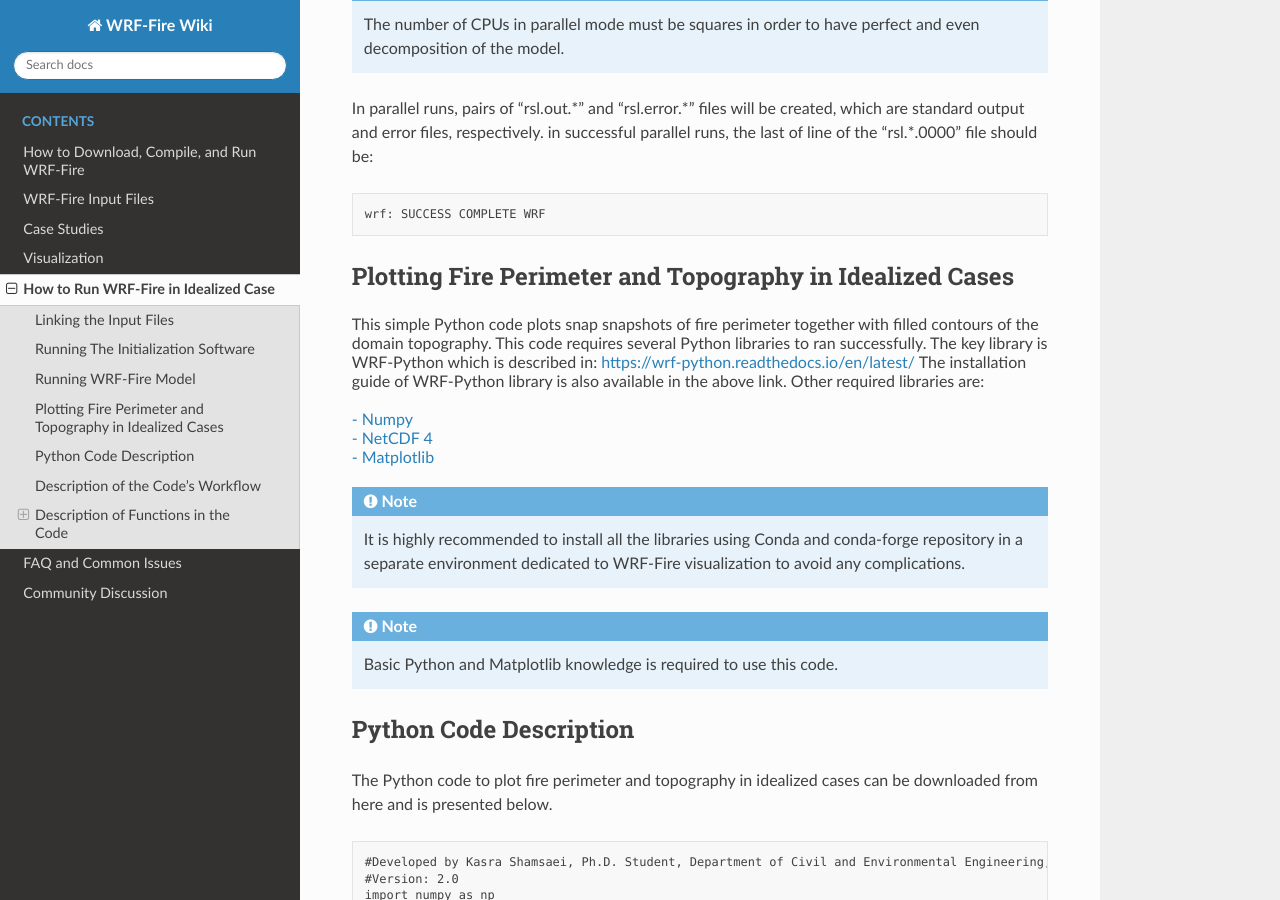
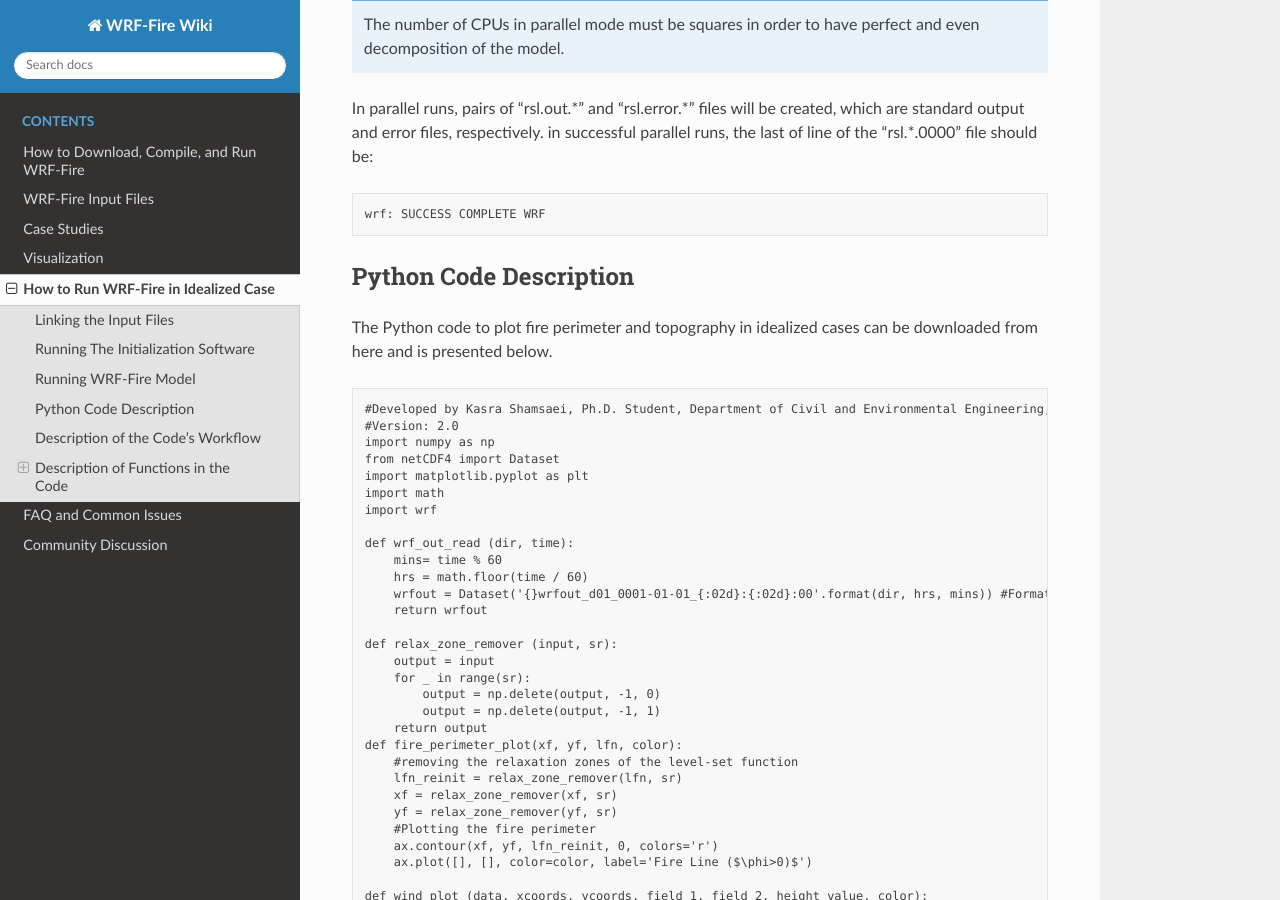
Before and after one commit to WRF-Fire-UNR/UNR-WRF-FIRE, a Sphinx documentation site: the page built from docs/source/Idealized.rst, in a window 1280 px wide and 900 px high, scrolled down 1643 px. Built offline with Sphinx 7.4.7 and the Read the Docs theme 2.0.0, drawn with Linux system fonts in a browser that asks for light colours.

Commit message:
Update Idealized.rst

```diff
--- a/docs/source/Idealized.rst
+++ b/docs/source/Idealized.rst
@@ -91,29 +91,6 @@ In parallel runs, pairs of “rsl.out.*” and “rsl.error.*” files will be c
 
    wrf: SUCCESS COMPLETE WRF
 
-.. _python:
-
-Plotting Fire Perimeter and Topography in Idealized Cases
----------------------------------------------------------
-
-.. raw:: html
-
-   This simple Python code plots snap snapshots of fire perimeter together with filled contours of    the domain topography. This code requires several Python libraries to ran successfully. The key library is WRF-Python which is described in: <a href="https://wrf-python.readthedocs.io/en/latest/" target="_blank">https://wrf-python.readthedocs.io/en/latest/</a> The installation guide of WRF-Python library is also available in the above link. Other required libraries are: <br>
-
-.. raw:: html
-
-  <br><a href="https://numpy.org/" target="_blank">- Numpy</a> <br>
-
-.. raw:: html
-
-  <a href="https://matplotlib.org/" target="_blank">- NetCDF 4</a> <br>
-.. raw:: html
-
-  <a href="https://matplotlib.org/" target="_blank">- Matplotlib</a> <br><br>
-
-.. Note:: It is highly recommended to install all the libraries using Conda and conda-forge repository in a separate environment dedicated to WRF-Fire visualization to avoid any complications.
-
-.. Note:: Basic Python and Matplotlib knowledge is required to use this code.
 
 Python Code Description
 -----------------------
```
